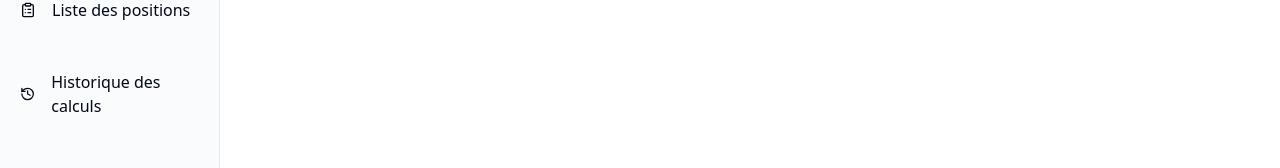
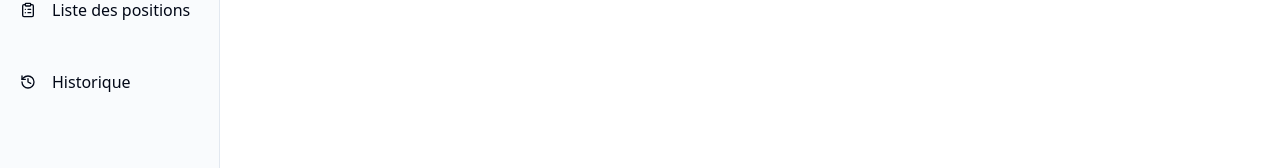
Before and after one commit to marinoff-dev/Taux_Cumule, a React (Vite) app: page / in a window 1280 px wide. Shown: the part 226-394 px from the top of the page. Built offline with nearby package versions, Linux system fonts and the light colour scheme; no server answers.

Commit message:
ajoute du logo et de l'historique

```diff
--- a/src/layouts/NavMenu.tsx
+++ b/src/layouts/NavMenu.tsx
@@ -58,7 +58,7 @@ const menus: NavProps[] = [
     },
     {
         id: 'historiques',
-        name: 'Historique des calculs',
+        name: 'Historique',
         to: "/historiques_calcul",
         icon: History,
     },
--- /dev/null
+++ b/src/pages/Historique/Historique.tsx
@@ -0,0 +1,13 @@
+import { PageTitle } from "@/components/shared"
+import { Outlet } from "react-router-dom"
+
+const historiques = () => {
+  return (
+    <div>
+      <PageTitle>Historique des calculs</PageTitle>
+      <Outlet/>
+    </div>
+  )
+}
+
+export default historiques
--- /dev/null
+++ b/src/pages/Historique/index.ts
@@ -0,0 +1 @@
+export { default as Historique } from './Historique'
--- /dev/null
+++ b/src/pages/Historique/routes/routes.tsx
@@ -0,0 +1,18 @@
+import { RouteObject } from "react-router-dom";
+import { Historique } from "..";
+
+
+export const historiqueRoutes: RouteObject = {
+    path: "/historiques_calcul",
+    children: [
+        {
+            path: "",
+            element: <Historique />
+        },
+        {/*{
+            path: "",
+            element: <ModifTarif />
+        },
+    */}
+    ]
+}
--- a/src/routes.tsx
+++ b/src/routes.tsx
@@ -7,6 +7,7 @@ import { tarifRoutes } from "./pages/Tarif/routes/routes";
 import { cedeaoCalcul, paysTiersCalcul, uemoaCalcul } from "./pages/Calcul/routes/routes";
 import { dashboard } from "./pages/Dashboard/routes/routes";
 import { modifRoutes } from "./pages/Modification/routes/routes";
+import { historiqueRoutes } from "./pages/Historique/routes/routes";
 
 export const router = createBrowserRouter([
     {
@@ -20,6 +21,7 @@ export const router = createBrowserRouter([
         uemoaCalcul,
         dashboard,
         modifRoutes,
+        historiqueRoutes,
 	  ]
     },
   ]);
```
Also changed, not shown: src/features/tarifs/components/TarifswList.tsx (line endings or trailing spaces).
